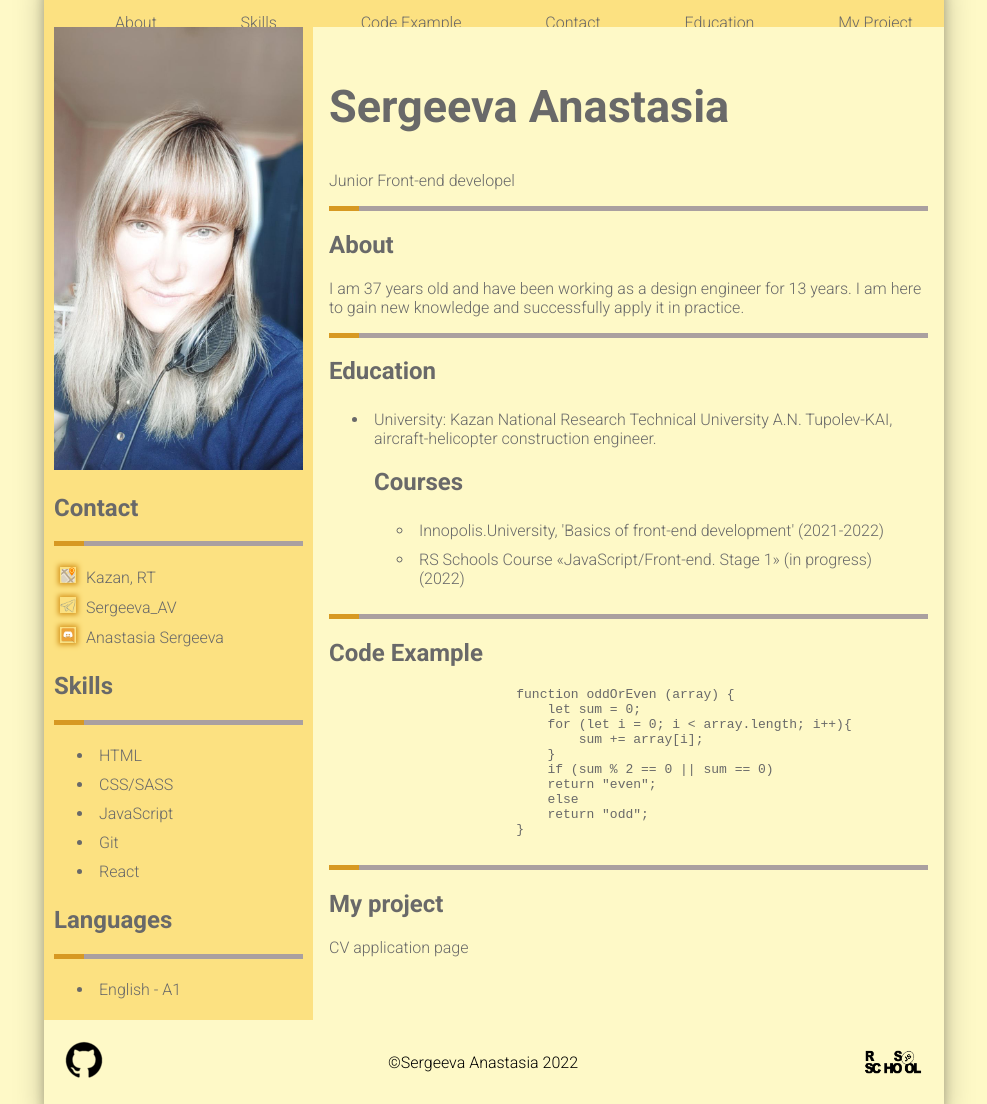
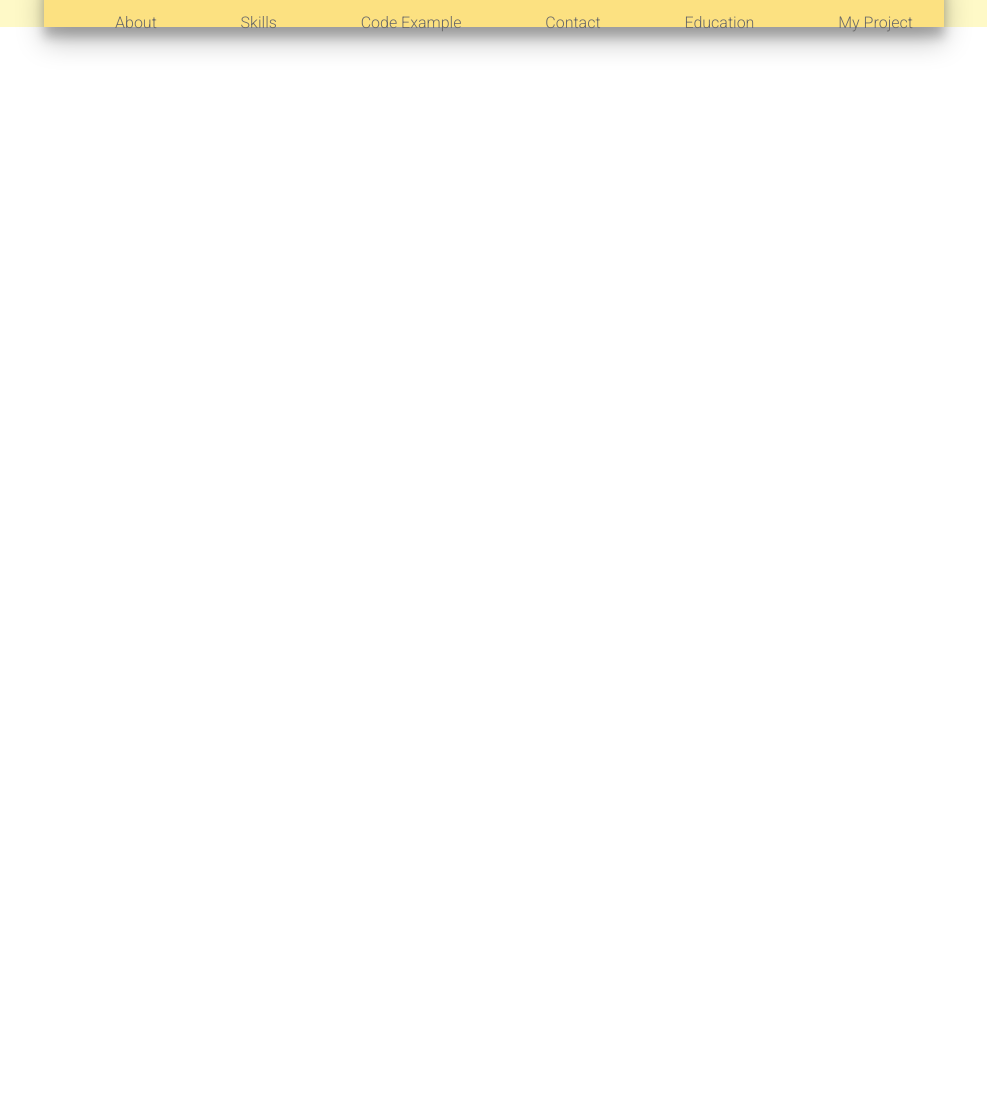
Before and after one commit to SERGEEVAAV/rsschool-cv, a plain HTML site: page index.html in a window 1280 px wide. Shown: the part 29-1133 px from the top of the page, without its empty margins (146-1133 px from the left). After the commit the page ends 800 px from the top, so only its background shows below. Drawn offline with Linux system fonts and the light colour scheme.

Commit message:
fix: layout correction

```diff
--- a/index.html
+++ b/index.html
@@ -25,103 +25,6 @@
                     </ul>
                 </nav>
             </header>
-            <main class="main">
-                <article>
-                    <h1>Sergeeva Anastasia</h1>
-                    <p>Junior Front-end developel</p>
-                    <div class="container">
-                        <div class="dark_brown"></div>
-                        <div class="orange"></div>
-                    </div>
-                    <h2 id="about">About</h2>
-                    <p>I am 37 years old and have been working as a design engineer for 13 years. I am here to gain new knowledge and successfully apply it in practice.</p>
-                    <div class="container">
-                        <div class="dark_brown"></div>
-                        <div class="orange"></div>
-                    </div>
-                    <h2 id="edukation">Education</h2>
-                    <ul>
-                        <li>University: Kazan National Research Technical University A.N. Tupolev-KAI, aircraft-helicopter construction engineer.
-                    <h2>Courses</h2>
-                            <ul class="courses">
-                                    <li>Innopolis.University, 'Basics of front-end development' (2021-2022)</li>
-                                    <li>RS Schools Course «JavaScript/Front-end. Stage 1» (in progress) (2022)</li>
-                            </ul>
-                        </li>
-                    </ul>
-                    <div class="container">
-                        <div class="dark_brown"></div>
-                        <div class="orange"></div>
-                    </div>
-                    <h2 id="codeexample">Code Example</h2>
-                    <pre>
-                        function oddOrEven (array) {
-                            let sum = 0;
-                            for (let i = 0; i &lt; array.length; i++){
-                                sum += array[i];
-                            }
-                            if (sum % 2 == 0 || sum == 0)
-                            return "even";
-                            else
-                            return "odd";
-                        }
-                    </pre>
-                    <div class="container">
-                        <div class="dark_brown"></div>
-                        <div class="orange"></div>
-                    </div>
-                    <div class="link">
-                        <h2 id="myproject">My project</h2>
-                    <p><a href="https://sergeevaav.github.io/rsschool-cv/cv">CV application page</a></p>
-                    </div>
-                </article>
-                <aside>
-                    <div>
-                        <img src="assets/img/selfi.jpg" alt="avatar" width="249">
-                    </div>
-                    <h2 id="contact">Contact</h2>
-                    <div class="container">
-                        <div class="dark_brown"></div>
-                        <div class="orange"></div>
-                    </div>
-                    <ul class="list-contact">
-                        <li class="list-style-contact"><img class="icone" src="assets/icon/локация_new.png"  alt="location">Kazan, RT</li>
-                        <li class="list-style-contact"><img class="icone" src="assets/icon/telegram.png" alt="telegram">Sergeeva_AV</li>
-                        <li class="list-style-contact"><img class="icone" src="assets/icon/discord.png" alt="discord">Anastasia Sergeeva</li>
-                    </ul>
-                    <h2 id="skills">Skills</h2>
-                    <div class="container">
-                        <div class="dark_brown"></div>
-                        <div class="orange"></div>
-                    </div>
-                    <ul class="skills">
-                        <li>HTML</li>
-                        <li>CSS/SASS</li>
-                        <li>JavaScript</li>
-                        <li>Git</li>
-                        <li>React</li>
-                    </ul>
-                    <h2>Languages</h2>
-                    <div class="container">
-                        <div class="dark_brown"></div>
-                        <div class="orange"></div>
-                    </div>
-                    <ul>
-                        <li>English - A1</li>
-                    </ul>
-                </aside>
-            </main>
-            <footer сlass="footer">
-                <div class="wrapper">
-                    <div class="wrapper-item">
-                            <a href="https://github.com/SERGEEVAAV"><img class="logo" src ="assets/icon/github_original.png" alt="github" width="48" height="48"></a>
-                    </div>
-                        <div class="wrapper-item"><p>&copy;Sergeeva Anastasia 2022</p></div>
-                        <div class="wrapper-item">
-                            <a href="https://rs.school/js/"><img class="logo" src="assets/icon/RSschool.png" alt="RS" width="70" height="35"></a>
-                        </div>
-                </div>
-            </footer>
         </div>
     </div>
 </body>
```
